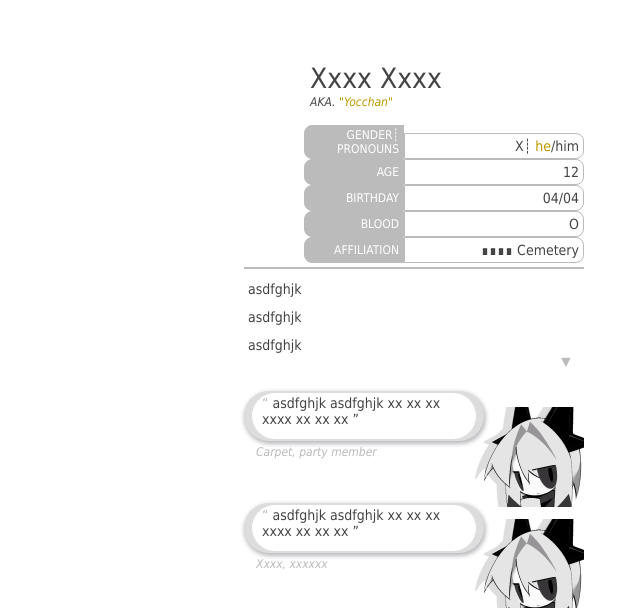
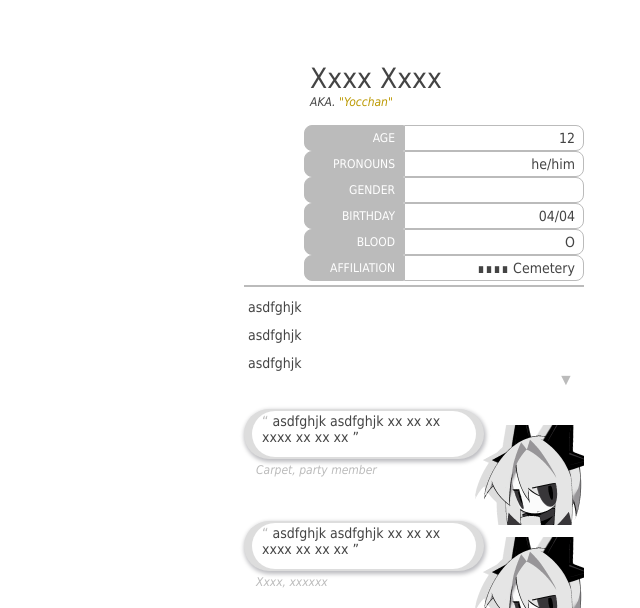
Before and after one commit to tamiiiui/tamiiiui.github.io, a plain HTML site: page characters/shioritori1.html in a window 1280 px wide. Shown: the part 66-674 px from the top of the page, without its empty margins (396-1036 px from the left). Drawn offline with Linux system fonts and the light colour scheme.

Commit message:
Update shioritori1.html

```diff
--- a/characters/shioritori1.html
+++ b/characters/shioritori1.html
@@ -32,24 +32,28 @@
                                 <tbody>
                                     <!--------- ▼  info  ▼  -------------------------------->
                                     <tr class="c2r">
-                                        <td class="c2d tl bigd"> GENDER┊ PRONOUNS</td>
-                                        <td class="c2d tr smld"> X┊ <span class="ych">he</span>/him</td>
+                                        <td class="c2d tl"><p> AGE</p></td>
+                                        <td class="c2d tr"><p>  12</p></td>
                                     </tr>
                                     <tr class="c2r">
-                                        <td class="c2d tl"> AGE</td>
-                                        <td class="c2d tr"> 12</td>
+                                        <td class="c2d tl"><p> PRONOUNS</p></td>
+                                        <td class="c2d tr"><p>  he/him</p></td>
                                     </tr>
                                     <tr class="c2r">
-                                        <td class="c2d tl">BIRTHDAY</td>
-                                        <td class="c2d tr"> 04/04</td>
+                                        <td class="c2d tl"><p> GENDER</p></td>
+                                        <td class="c2d tr"><p>  </p></td>
                                     </tr>
                                     <tr class="c2r">
-                                        <td class="c2d tl"> BLOOD</td>
-                                        <td class="c2d tr"> O</td>
+                                        <td class="c2d tl"><p> BIRTHDAY</p></td>
+                                        <td class="c2d tr"><p>  04/04</p></td>
                                     </tr>
                                     <tr class="c2r">
-                                        <td class="c2d tl"> AFFILIATION</td>
-                                        <td class="c2d tr"> ∎∎∎∎ Cemetery</td>
+                                        <td class="c2d tl"><p> BLOOD</p></td>
+                                        <td class="c2d tr"><p>  O</p></td>
+                                    </tr>
+                                    <tr class="c2r">
+                                        <td class="c2d tl"><p> AFFILIATION</p></td>
+                                        <td class="c2d tr"><p>  ∎∎∎∎ Cemetery</p></td>
                                     </tr>
                                 </tbody>
                             </table>
```
